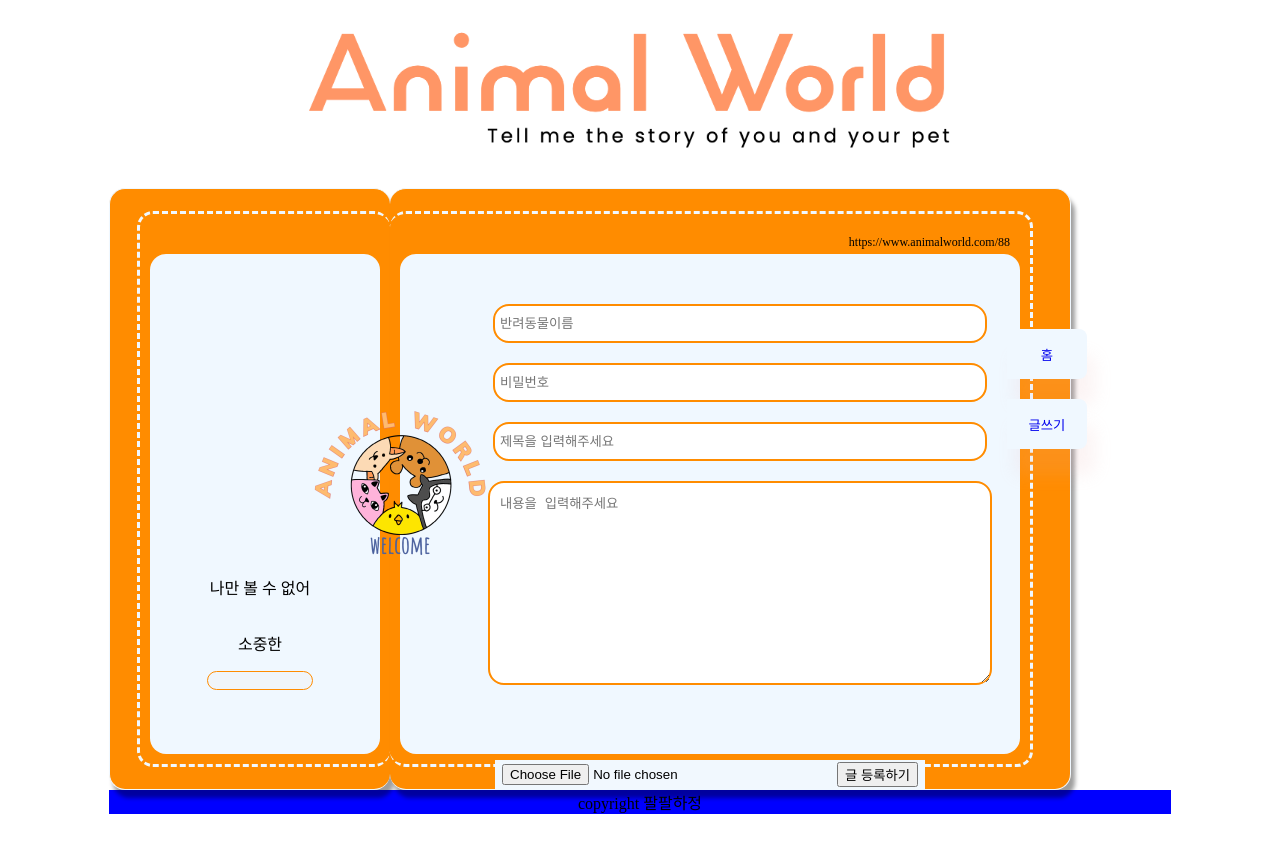
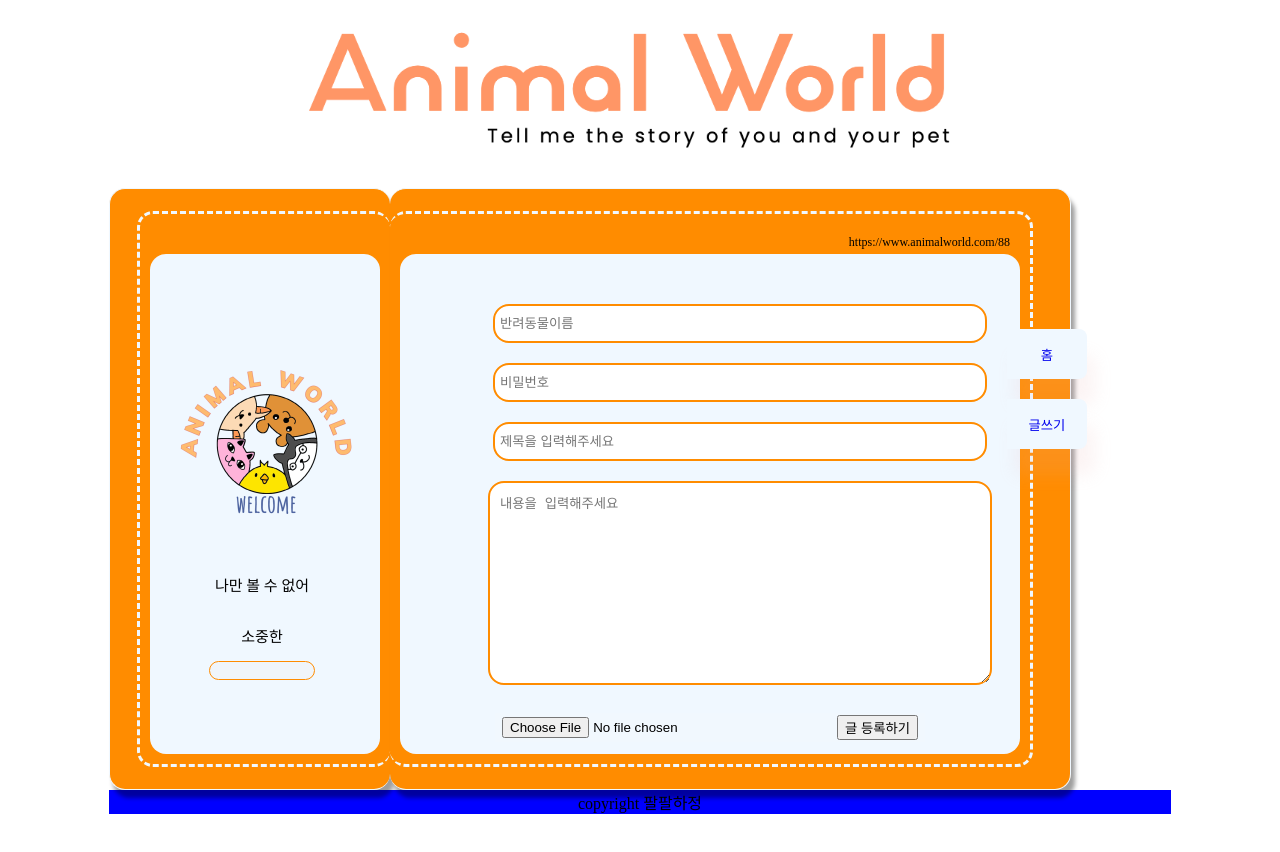
Before and after one commit to react-teamProject/Animal-World-react, a React (Create React App) app: page /boardwrite in a window 1280 px wide. Shown: the top 852 px of the page. Built offline with nearby package versions, Linux system fonts and the light colour scheme.

Commit message:
Design: board input layout 수정

```diff
--- a/src/components/features/board/BoardInput.jsx
+++ b/src/components/features/board/BoardInput.jsx
@@ -162,15 +162,15 @@ const BoardInput = () => {
         <div id="imgUrl"></div>
         <div
           style={{
-            transform: "translate(-210px, -200px)",
-            width: "100px",
+            transform: "translate(-183px, -200px)",
+            width: "50px",
             padding: "20px",
             display: "flex",
+            "font-size": "15px",
             "flex-direction": "column",
             "align-items": "center",
             "justfy-content": "center",
-          }}
-        >
+          }}>
           <div>
             <SideContentWrapper>
               <p>나만 볼 수 없어</p>
@@ -212,7 +212,7 @@ const SideContentWrapper = styled.div`
   margin: 0px;
 `;
 const ImgBox = styled.img`
-  transform: translate(-310px, -629px);
+  transform: translate(-444px, -660px);
   margin: 50px;
   width: 250px;
   height: 250px;
@@ -228,7 +228,7 @@ const InputBox = styled.input`
 `;
 
 const ButtonBox = styled.button`
-  transform: translate(95px, -150px);
+  transform: translate(95px, -187px);
   width: 430px;
   background-color: #f1f8fe;
   border: 1px solid #f1f8fe;
--- a/src/components/features/comment/CommentInput.jsx
+++ b/src/components/features/comment/CommentInput.jsx
@@ -115,8 +115,6 @@ const CommentInput = ({ param }) => {
   );
 };
 
-export default CommentInput;
-
 const StCommentForm = styled.form`
   /* border-top: solid 2px #ff8c00; */
   padding: 0px 5px 0px 5px;
@@ -150,3 +148,5 @@ const StEditTextArea = styled.textarea`
   border-radius: 16px;
   padding: 10px;
 `;
+
+export default CommentInput;
```
